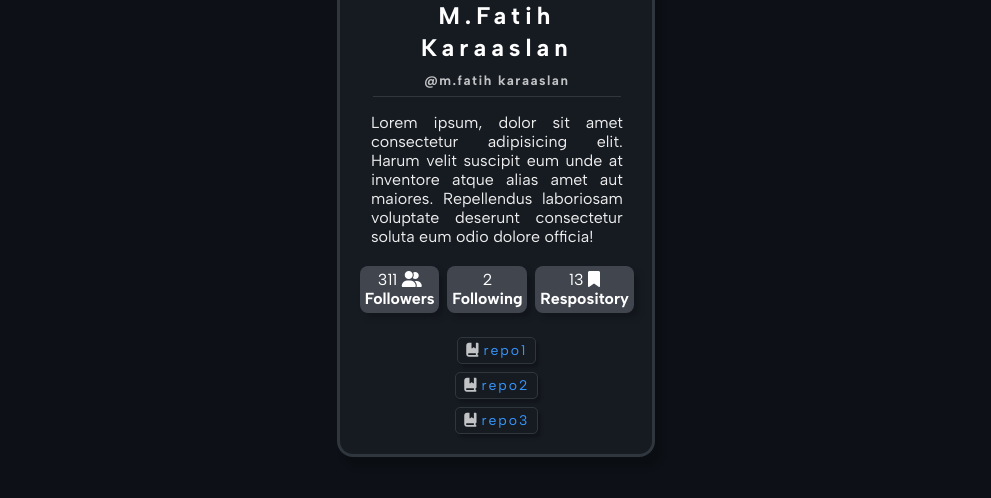
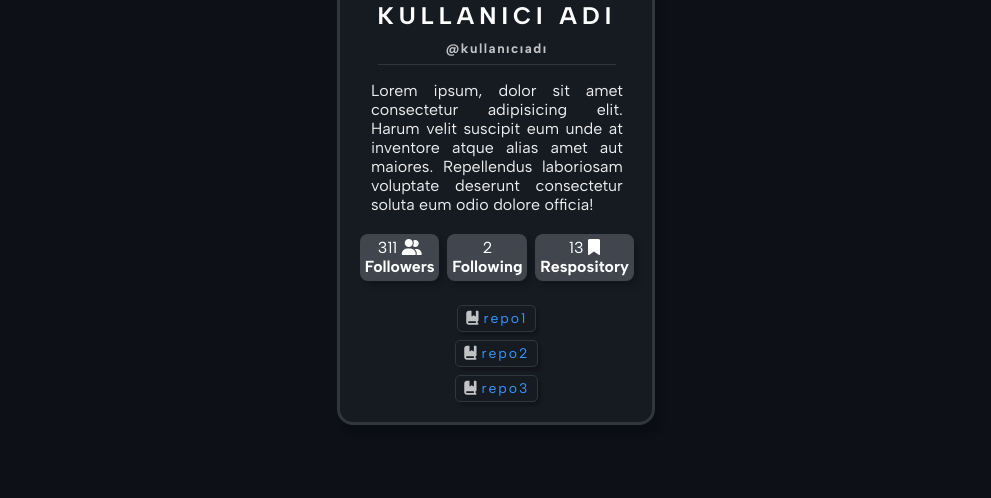
Before and after one commit to fatihkaraaslantr/githubProfileCards, a plain HTML site: page index.html in a window 1280 px wide. Shown: the part 302-800 px from the top of the page, without its empty margins (144-1135 px from the left). Drawn offline with nearby package versions, Linux system fonts and the light colour scheme.

Commit message:
project details

```diff
--- a/index.html
+++ b/index.html
@@ -3,7 +3,7 @@
   <head>
     <meta charset="UTF-8" />
     <meta name="viewport" content="width=device-width, initial-scale=1.0" />
-    <title>Document</title>
+    <title>Github Profile Cards</title>
     <!-- css link -->
     <link rel="stylesheet" href="./style.css" />
     <!-- font awesome -->
@@ -39,8 +39,8 @@
         <!-- info -->
         <div class="user-info">
           <div class="user-name">
-            <h2>M.Fatih Karaaslan</h2>
-            <small>@m.fatih karaaslan</small>
+            <h2>KULLANICI ADI</h2>
+            <small>@kullanıcıadı</small>
           </div>
         </div>
         <p>
```
Also changed, not shown: assets/Zight Recording 2025-01-22 at 02.58.42 AM.gif (added), 1 other file.
